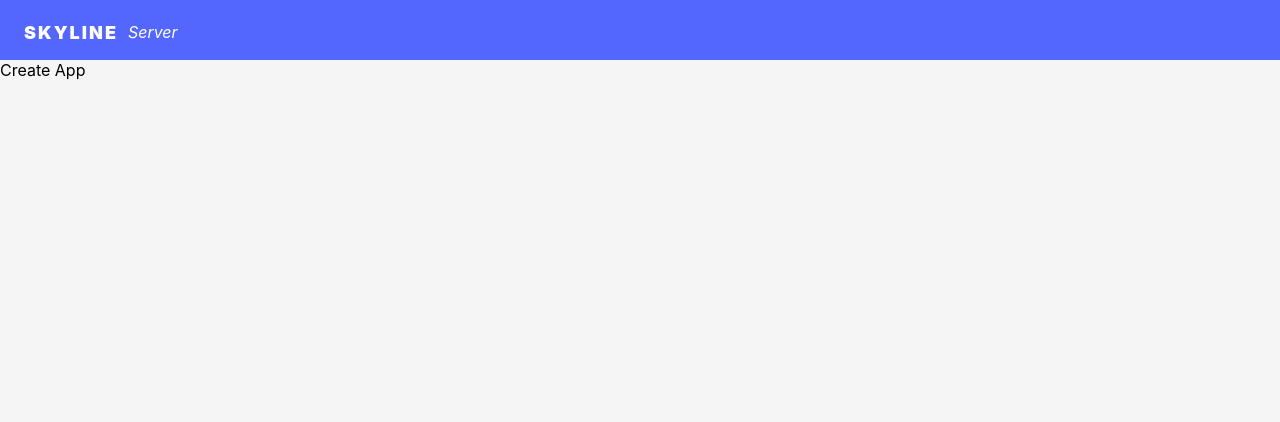
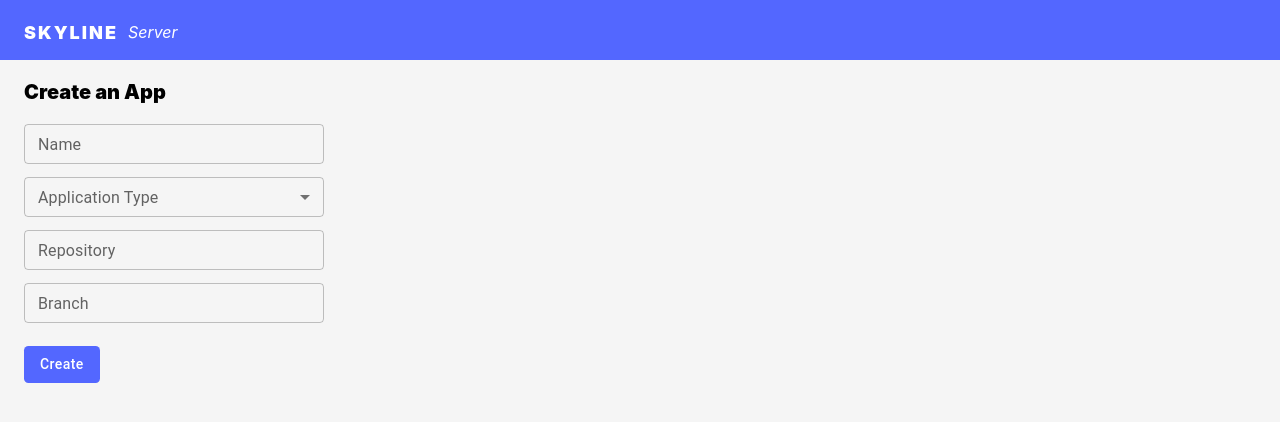
Before and after one commit to BrettS89/cloud-app, a React (Create React App) app: page /app/create in a window 1280 px wide. Shown: the top 422 px of the page. Built offline with nearby package versions, Linux system fonts and the light colour scheme; no server answers; what @feathersjs/feathers, @feathersjs/rest-client would draw is missing.

Commit message:
feat: add create app functionality

```diff
--- a/src/pages/create-app/index.tsx
+++ b/src/pages/create-app/index.tsx
@@ -1,8 +1,110 @@
+import { useState } from 'react';
+import { useDispatch } from 'react-redux';
+import { useNavigate } from 'react-router-dom';
+import { styled } from '@mui/system';
+import { createApp } from '../../redux';
+import Button from '@mui/material/Button';
+import MenuItem from '@mui/material/MenuItem';
+import TextField from '@mui/material/TextField';
+import styles from './styles';
+
+const Container = styled('div')(styles.container);
+const Header = styled('span')(styles.header);
+const Form = styled('div')(styles.form);
+const Input = styled(TextField)(styles.input);
+const ButtonContainer = styled('div')(styles.buttonContainer);
+
 const CreateApp = () => {
+  const dispatch = useDispatch();
+  const navigate = useNavigate();
+
+  const [app, setApp] = useState({
+    name: '',
+    type: '',
+    repo: '',
+    branch: '',
+    port: '',
+  });
+
+  const onChange = (e: any, field: string): void => {
+    setApp({ ...app, [field]: e.target.value });
+  };
+
+  const navigateToApp = (_id: string) => {
+    navigate(`/app/${_id}`);
+  };
+
+  const onCreateApp = () => {
+    dispatch(createApp({ data: app, navigate: navigateToApp }));
+  };
+
   return (
-    <div>
-      Create App
-    </div>
+    <Container>
+      <Header>
+        Create an App
+      </Header>
+      <Form>
+        <Input
+          variant='outlined'
+          label='Name'
+          size='small'
+          value={app.name}
+          onChange={e => onChange(e, 'name')}
+          autoComplete='off'
+        />
+        <Input
+          select
+          variant='outlined'
+          size='small'
+          label='Application Type'
+          value={app.type}
+          onChange={e => onChange(e, 'type')}
+        >
+          <MenuItem key='node' value='node'>
+            Node.js
+          </MenuItem>
+          <MenuItem key='react' value='react'>
+            React.js
+          </MenuItem>
+        </Input>
+        {app.type === 'node' && (
+          <Input
+            variant='outlined'
+            label='Port'
+            size='small'
+            type='number'
+            value={app.port}
+            onChange={e => onChange(e, 'port')}
+            autoComplete='off'
+          />
+        )}
+        <Input
+          variant='outlined'
+          label='Repository'
+          size='small'
+          value={app.repo}
+          onChange={e => onChange(e, 'repo')}
+          autoComplete='off'
+        />
+        <Input
+          variant='outlined'
+          label='Branch'
+          size='small'
+          value={app.branch}
+          onChange={e => onChange(e, 'branch')}
+          autoComplete='off'
+        />
+        <ButtonContainer>
+          <Button
+            variant='contained'
+            disableElevation
+            onClick={onCreateApp}
+          >
+            Create
+          </Button>
+        </ButtonContainer>
+      </Form>
+    </Container>
   );
 };
 
--- /dev/null
+++ b/src/pages/create-app/styles.ts
@@ -0,0 +1,26 @@
+const styles = {
+  container: {
+    display: 'flex',
+    flexDirection: 'column' as 'column',
+    padding: 24,
+    paddingTop: 20,
+  },
+  header: {
+    fontWeight: 900,
+    fontSize: 20,
+    marginBottom: 20,
+  },
+  form: {
+    display: 'flex',
+    flexDirection: 'column' as 'column',
+    width: 300,
+  },
+  input: {
+    marginBottom: 13,
+  },
+  buttonContainer: {
+    marginTop: 10,
+  }
+};
+
+export default styles;
--- a/src/redux/actions/app.ts
+++ b/src/redux/actions/app.ts
@@ -3,5 +3,10 @@ import { App } from '../../types';
 
 export const setAppData: Action<App> = (payload) => ({
   type: ActionTypes.SET_APP_DATA,
-  payload: payload,
+  payload,
 });
+
+export const createApp: Action<any> = (payload) => ({
+  type: ActionTypes.CREATE_APP,
+  payload,
+});
--- a/src/redux/actions/types.ts
+++ b/src/redux/actions/types.ts
@@ -3,6 +3,7 @@ export enum ActionTypes {
   GET_APPS = 'LOGIN',
   SIGNUP = 'SIGNUP',
   SET_APP_DATA = 'SET_APP_DATA',
+  CREATE_APP = 'CREATE_APP',
 };
 
 interface ActionReturn<T> {
--- a/src/redux/sagas/app/index.ts
+++ b/src/redux/sagas/app/index.ts
@@ -3,13 +3,20 @@ import {
 } from 'redux-saga/effects';
 import api from '../../../api';
 import { ActionTypes, setAppData } from '../../actions';
+import { appSelector } from '../../index';
+import { App } from '../../../types/';
 
 export default [
   getAppsWatcher,
+  createAppWatcher,
 ];
 
 function * getAppsWatcher() {
   yield takeLatest(ActionTypes.GET_APPS, getAppsHandler);
+}
+
+function * createAppWatcher() {
+  yield takeLatest(ActionTypes.CREATE_APP, createAppHandler);
 }
 
 function * getAppsHandler() {
@@ -27,3 +34,34 @@ function * getAppsHandler() {
     console.log(e);
   }
 }
+
+interface CreateApp {
+  type: ActionTypes.CREATE_APP;
+  payload: {
+    data: Record<string, any>;
+    navigate(_id: string): void;
+  }
+}
+
+function * createAppHandler({ payload }: CreateApp) {
+  try {
+    const appState: Record<string, any> = yield select(appSelector);
+
+    const fn = () => api
+      .service('app')
+      .create(payload.data);
+
+    const createdApp: App = yield call(fn);
+    const updatedAppState = [...appState.apps, createdApp];
+    //@ts-ignore
+    yield put(setAppData(updatedAppState));
+
+    payload.navigate(createdApp._id);
+  } catch(e) {
+    if (e instanceof Error) {
+      alert(e.message);
+    } else {
+      alert('Something went wrong');
+    }
+  }
+}
```
